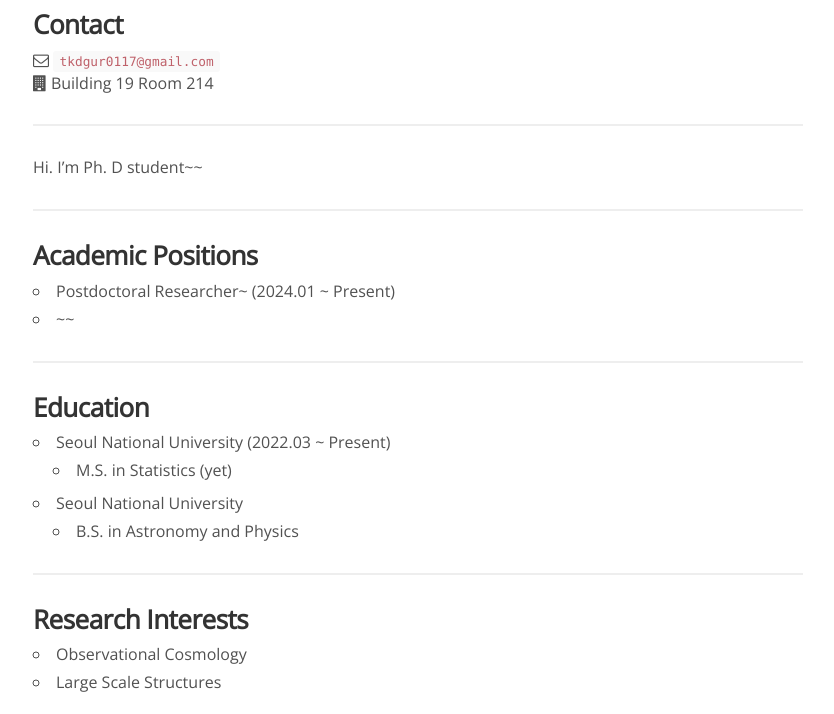
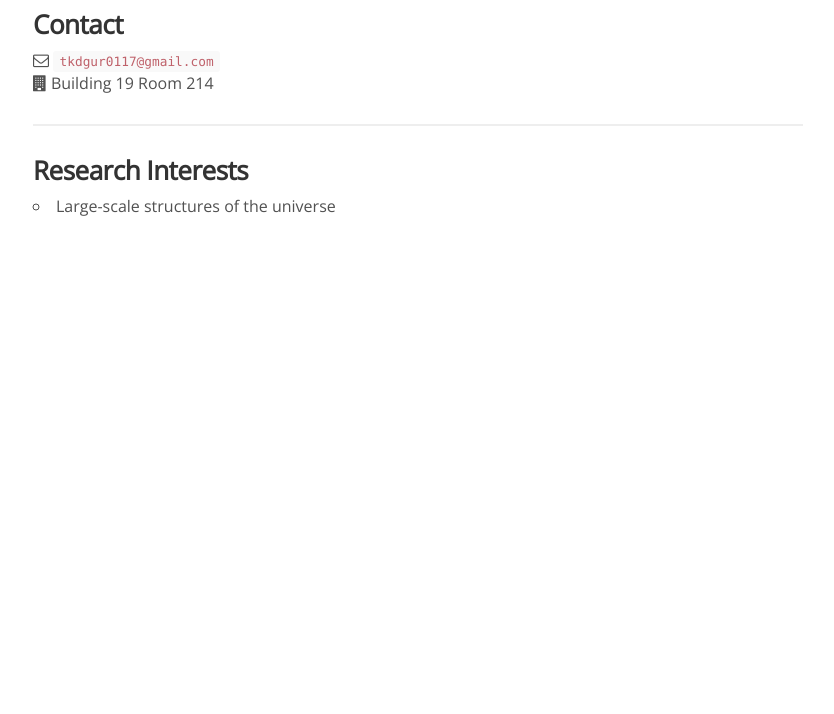
Before and after one commit to exgalcos/exgalcos.github.io, a Jekyll site: the page built from _people/sanghyeok_im.md, in a window 1280 px wide and 1101 px high. Shown: the part 387-1101 px from the top of the window, without its empty margins (222-1056 px from the left). Built offline with Jekyll 4.4.1, drawn with Linux system fonts in a browser that asks for light colours; nearby versions of some CDN libraries; comment, search, counter and statistics services are not loaded.

Commit message:
Update sanghyeok_im.md

```diff
--- a/_people/sanghyeok_im.md
+++ b/_people/sanghyeok_im.md
@@ -15,27 +15,6 @@
 
 <hr>
 
-Hi. I'm Ph. D student~~ <br>
-
-<hr>
-
-### Academic Positions
-
-* Postdoctoral Researcher~ (2024.01 ~ Present)
-* ~~
-
-<hr>
-
-### Education
-
-* Seoul National University (2022.03 ~ Present)
-    - M.S. in Statistics (yet)
-* Seoul National University
-    - B.S. in Astronomy and Physics
-
-<hr>
-
 ### Research Interests
 
-* Observational Cosmology
-* Large Scale Structures
+* Large-scale structures of the universe
```
